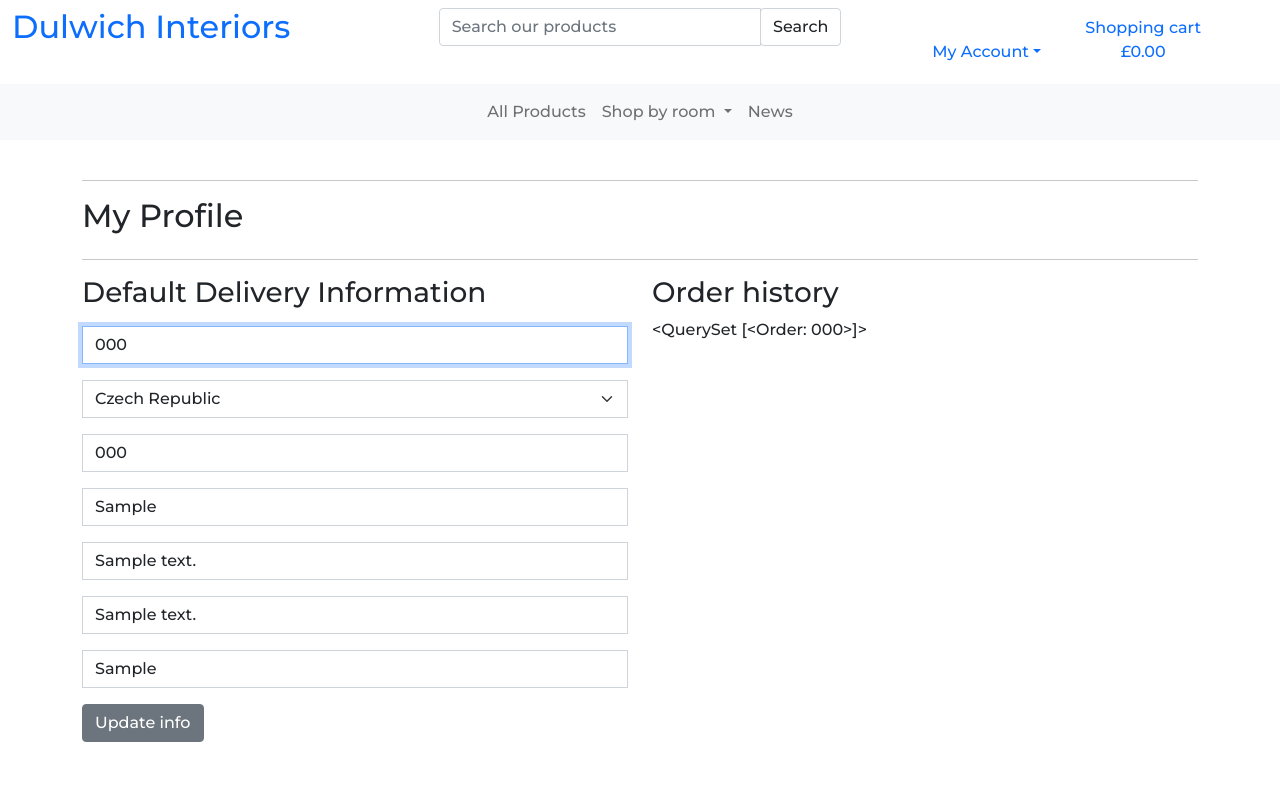
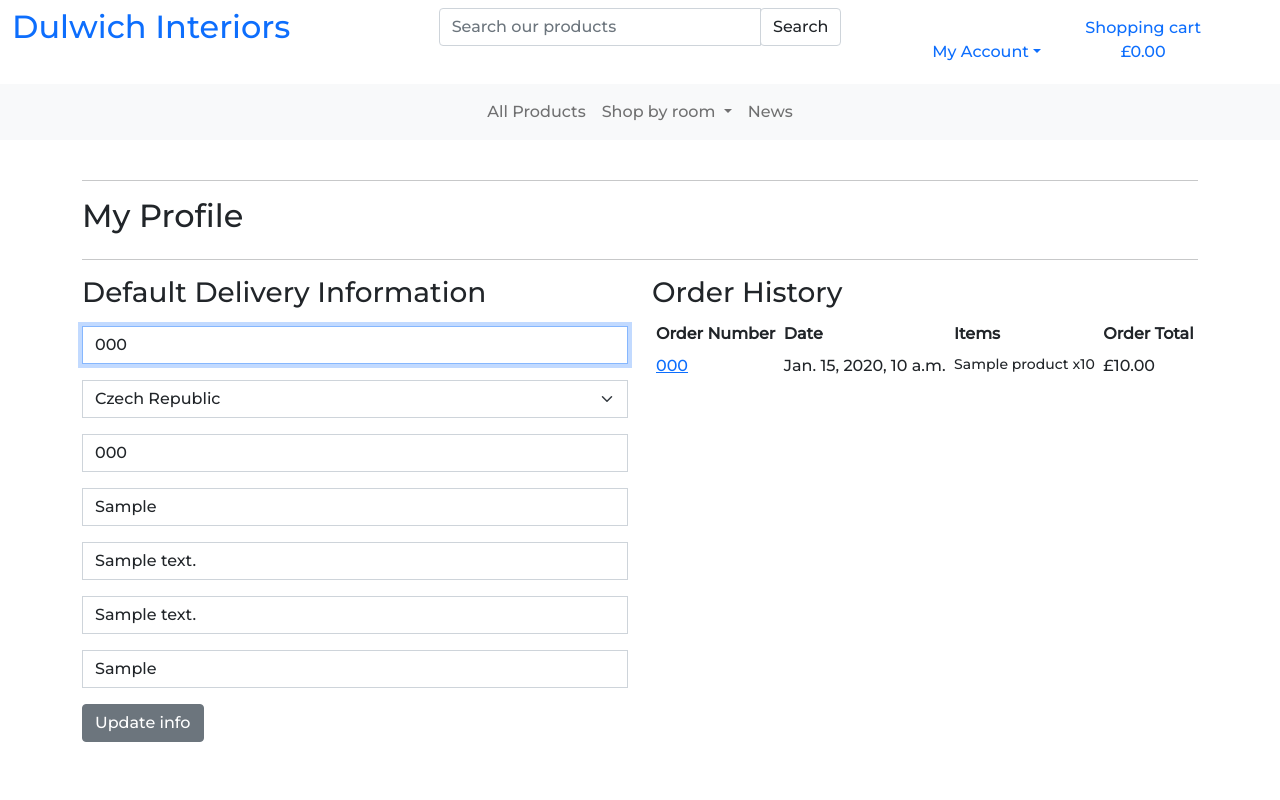
Before and after one commit to EimearCunningham/dulwich-interiors, a Django app: page /profile/ in a window 1280 px wide. Run offline with Django 3.2, Linux system fonts and the light colour scheme; a user stored in the database is signed in; tables that the repository leaves empty hold one stand-in row (values such as "Sample post"); some libraries are stand-ins or nearby versions.

Commit message:
Add order history table to profile.html

```diff
--- a/profiles/models.py
+++ b/profiles/models.py
@@ -13,7 +13,7 @@ class UserProfile(models.Model):
     """
     user = models.OneToOneField(User, on_delete=models.CASCADE)
     default_phone_number = models.CharField(max_length=20, null=True, blank=True)
-    default_country = CountryField(blank_label='Country *', null=True, blank=True)
+    default_country = CountryField(blank_label='Country', null=True, blank=True)
     default_postcode = models.CharField(max_length=20, null=True, blank=True)
     default_town_or_city = models.CharField(max_length=40, null=True, blank=True)
     default_street_address1 = models.CharField(max_length=80, null=True, blank=True)
--- a/profiles/templates/profiles/profile.html
+++ b/profiles/templates/profiles/profile.html
@@ -33,8 +33,42 @@
             </form>
         </div>
         <div class="col-12 col-lg-6">
-                <h3>Order history </h3>
-                {{ orders }}
+            <h3>Order History</h3>
+            <div class="order-history table-responsive">
+                <table class="table table-sm table-borderless">
+                    <thead>
+                        <tr>
+                            <th>Order Number</th>
+                            <th>Date</th>
+                            <th>Items</th>
+                            <th>Order Total</th>
+                        </tr>
+                    </thead>
+                    <tbody>
+                        {% for order in orders %}
+                        <tr>
+                            <td>
+                                <a href="{% url 'order_history' order.order_number %}" title="{{ order.order_number }}">
+                                    {{ order.order_number|truncatechars:6 }}
+                                </a>
+                            </td>
+                            <td>{{ order.date }}</td>
+                            <td>
+                                <ul class="list-unstyled">
+                                    {% for item in order.lineitems.all %}
+                                    <li class="small">
+                                        {{ item.product.name }} x{{ item.quantity }}
+                                    </li>
+                                    {% endfor %}
+                                </ul>
+                            </td>
+                            <td>£{{ order.grand_total }}</td>
+                        </tr>
+                        {% endfor %}
+                    </tbody>
+                </table>
+            </div>
+        </div>
     </div>
 </div>
 {% endblock %}
--- a/profiles/views.py
+++ b/profiles/views.py
@@ -7,6 +7,13 @@ from .forms import UserProfileForm
 def profile(request):
     """ Display a user profile. """
     profile = get_object_or_404(UserProfile, user=request.user)
+
+    if request.method == 'POST':
+        form = UserProfileForm(request.POST, instance=profile)
+        if form.is_valid():
+            form.save()
+            messages.success(request, 'Profile updated successfully!')
+
     form = UserProfileForm(instance=profile)
     orders = profile.orders.all()
 
```
Lines whose indentation alone changed are shown as unchanged.
